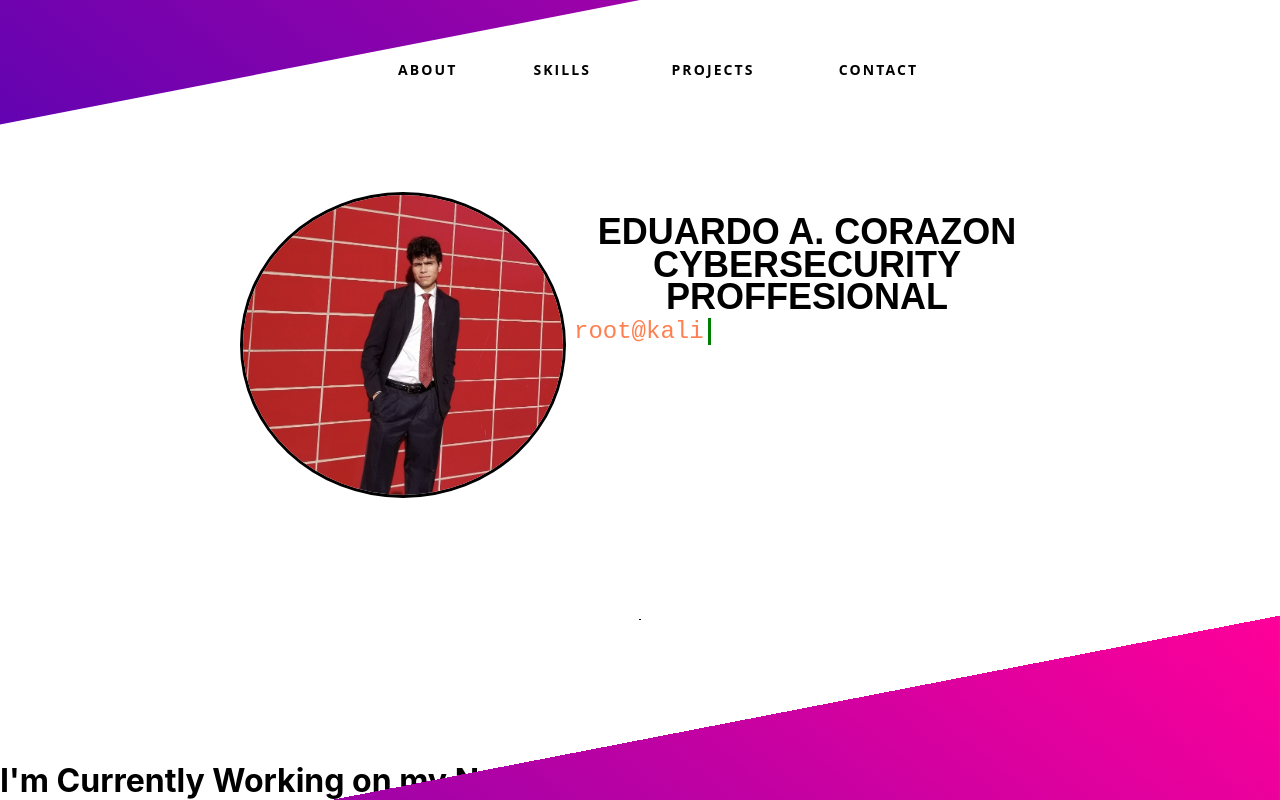
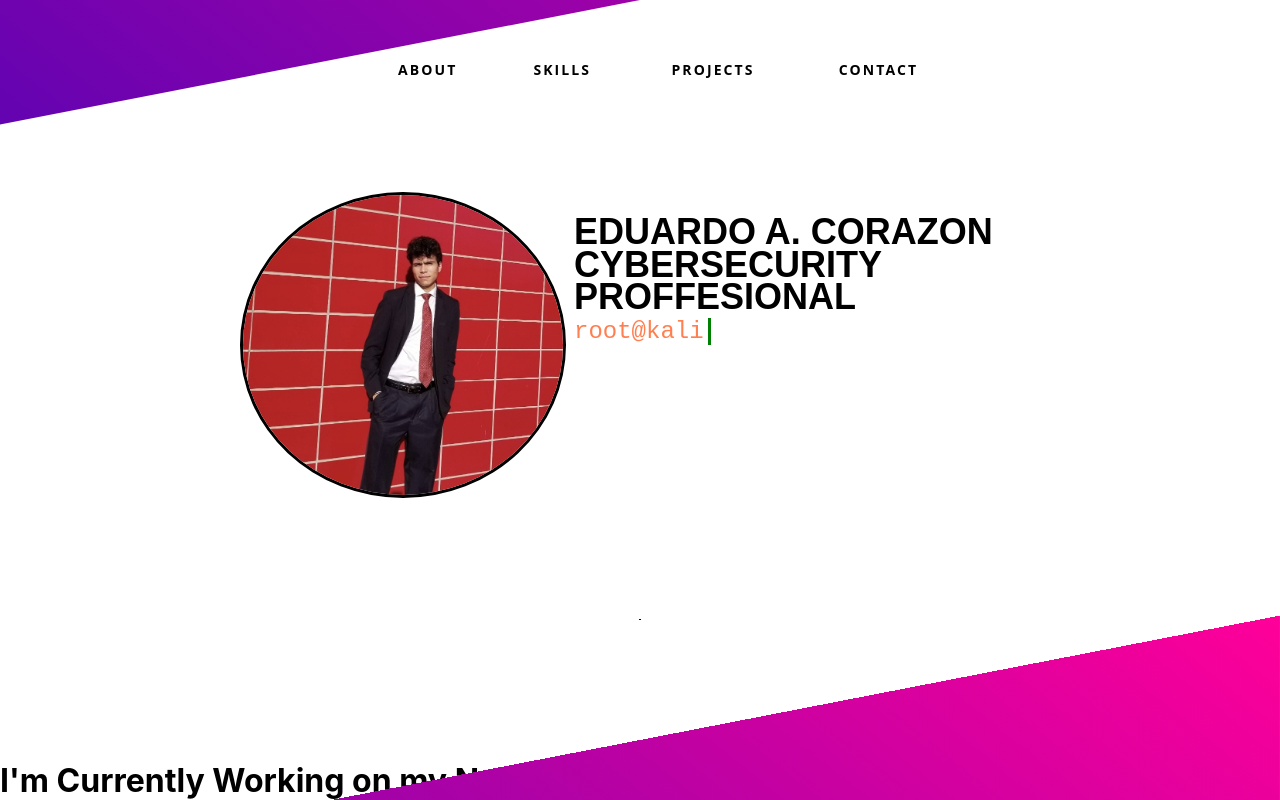
Before and after one commit to EduardoCorazon/portfolio, a React (Create React App) app: page / in a window 1280 px wide. Shown: the top 800 px of the page. Built offline with nearby package versions, Linux system fonts and the light colour scheme.

Commit message:
finished intro

```diff
--- a/src/App.css
+++ b/src/App.css
@@ -75,6 +75,6 @@
 }
 
 @keyframes fadein {
-  from { opacity: 0; },
-  to   { opacity: 1; }
+  from { opacity: 0; };
+  to   { opacity: 1; };
 }
--- a/src/sections/mainintro/intropg.css
+++ b/src/sections/mainintro/intropg.css
@@ -44,6 +44,7 @@
 .line{
     transform: matrix(1, 0, 0, 1, 0, 0);
     opacity: 1;
+    text-align: left;
 }
 
 .rootcontainer{
```
